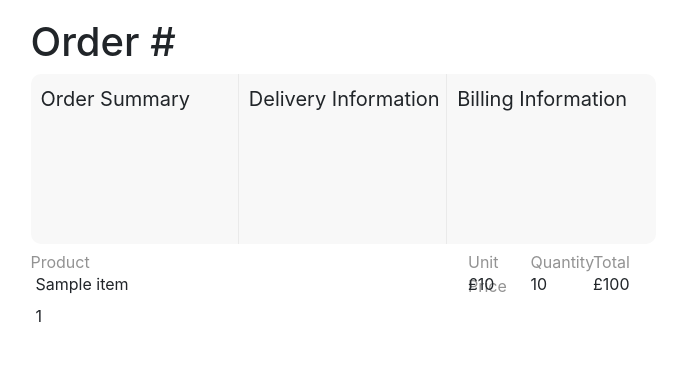
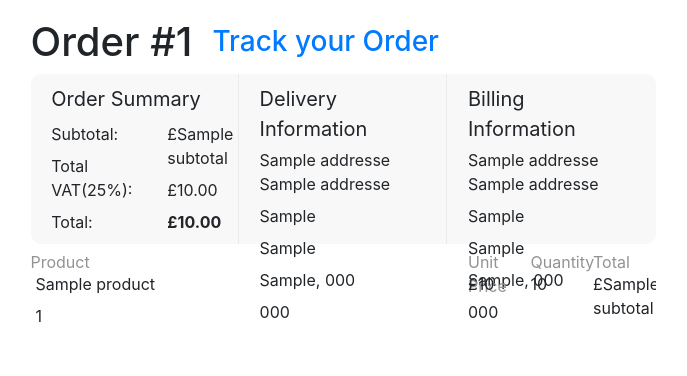
Before and after one commit to Redmorgan/advanced-development-assignment, a Python web app: template templates/orderView.html in a window 1280 px wide. Shown: the part 62-438 px from the top of the page, without its empty margins (297-984 px from the left). Run offline with Jinja, Linux system fonts and the light colour scheme; the template is opened without the code that fills it: most values are stand-ins (such as "Sample title", 1, 10 or a date in 2020); some libraries are stand-ins or nearby versions.

Commit message:
feat(order list): Orders now appear for both admins and users

```diff
--- a/templates/orderView.html
+++ b/templates/orderView.html
@@ -17,25 +17,91 @@
 
         {% endif %}
 
-        <h1>Order #</h1>
+        <div style="display: flex; flex-direction:row; align-items:center;">
+
+            <h1>Order #{{ order[0]['orderID'] }}</h1>
+
+            {% if order[0]['trackingURL'] != "unassigned" %}
+
+                <a href="{{ order[0]['trackingURL'] }}" style="margin-left:20px"><h3>Track your Order</h3></a>
+
+            {% endif %}
+
+        </div>
 
         <div id="orderDetailsContatiner" style="width:100%; height:25%; background-color: rgba(248, 248, 248, 1); border-radius: 10px; display: flex; flex-direction: row;">
 
             <div id="orderSummary" style="height:100%; width:calc(100%/3); border-right: 1px solid rgba(234,234,234,1);">
 
-                <label style="margin-top: 10px; margin-left: 10px; font-size:20px">Order Summary</label>
+                <div id="orderSummaryWrapper" style="height:100%; width:80%; margin-left:10%; margin-top: 10px;">
+
+                    <label style="font-size:20px">Order Summary</label>
+
+                    <div id="orderSummaryData" style="width:100%; height:70%; display:flex; flex-direction: row;">
+
+                        <div id="orderSummaryData_left" style="width:70%; height:100%; display: flex; justify-content: space-between; flex-direction: column;">
+
+                            <label>Subtotal:</label>
+
+                            <label>Total VAT(25%):</label>
+
+                            <label>Total:</label>
+
+                        </div>
+
+                        <div id="orderSummaryData_right" style="width:30%; height:100%; display: flex; justify-content: space-between; flex-direction: column;">
+
+                            <label>£{{ order[0]['billing']['subtotal'] }}</label>
+
+                            <label>£{{ '%0.2f' % order[0]['billing']['tax'] }}</label>
+
+                            <label style="font-weight:bold;">£{{ '%0.2f' % order[0]['billing']['total'] }}</label>
+
+                        </div>
+
+                    </div>
+
+                </div>
 
             </div>
 
             <div id="deliveryInformation" style="height:100%; width:calc(100%/3); border-right: 1px solid rgba(234,234,234,1);">
 
-                <label style="margin-top: 10px; margin-left: 10px; font-size:20px">Delivery Information</label>
+                <div id="orderSummaryWrapper" style="height:100%; width:80%; margin-left:10%; margin-top: 10px;">
+
+                    <label style="font-size:20px; margin-bottom: 4px;">Delivery Information</label>
+
+                    <div id="deliveryData" style="width:100%; height:70%; display:flex; flex-direction: row; justify-content: space-between; flex-direction: column;">
+
+                        <label>{{ order[0]['addresses']['d_firstName'] }} {{ order[0]['addresses']['d_lastName'] }}</label>
+                        <label>{{ order[0]['addresses']['d_ad1'] }}</label>
+                        <label>{{ order[0]['addresses']['d_ad2'] }}</label>
+                        <label>{{ order[0]['addresses']['d_city'] }}, {{ order[0]['addresses']['d_postcode'] }}</label>
+                        <label>{{ order[0]['addresses']['d_mobile'] }}</label>
+
+                    </div>
+
+                </div>
 
             </div>
 
             <div id="billingInformation" style="height:100%; width:calc(100%/3);">
 
-                <label style="margin-top: 10px; margin-left: 10px; font-size:20px">Billing Information</label>
+                <div id="orderSummaryWrapper" style="height:100%; width:80%; margin-left:10%; margin-top: 10px;">
+
+                    <label style="font-size:20px; margin-bottom: 4px;">Billing Information</label>
+
+                    <div id="billingData" style="width:100%; height:70%; display:flex; flex-direction: row; justify-content: space-between; flex-direction: column;">
+
+                        <label>{{ order[0]['addresses']['b_firstName'] }} {{ order[0]['addresses']['b_lastName'] }}</label>
+                        <label>{{ order[0]['addresses']['b_ad1'] }}</label>
+                        <label>{{ order[0]['addresses']['b_ad2'] }}</label>
+                        <label>{{ order[0]['addresses']['b_city'] }}, {{ order[0]['addresses']['b_postcode'] }}</label>
+                        <label>{{ order[0]['addresses']['b_mobile'] }}</label>
+
+                    </div>
+
+                </div>
 
             </div>
 
@@ -54,18 +120,18 @@
 
             <div id="orderContentsBody" style="width: 100%; height:95%; overflow-y: auto;">
 
-                {% for item in order %}
+                {% for item in order[0]['orderContents'] %}
 
                     <div id="orderItem_{{ item['id'] }}" style="width:100%; height:25%; display:flex; flex-direction: row; margin-bottom: 10px;">
 
                         <div id="orderItemLeft" style="height:100%; width: 70%; display:flex; flex-direction: row;">
 
-                            <img id="orderItemImg_{{ item['id'] }}" src="{{ item['productURL'] }}" alt="" style="height:100%; border-radius: 10px;">
+                            <img id="orderItemImg_{{ item['id'] }}" src="{{ item['product'][0]['productUrl'] }}" alt="" style="height:100%; border-radius: 10px;">
 
                             <div id="orderItemDetails_{{ item['id'] }}" style="display: flex; flex-direction: column; margin-left: 5px;">
 
-                                <label>{{ item['name'] }}</label>
-                                <label>{{ item['id'] }}</label>
+                                <label>{{ item['product'][0]['name'] }}</label>
+                                <label>{{ item['product'][0]['id'] }}</label>
 
                             </div>
 
@@ -73,9 +139,9 @@
 
                         <div id="orderItemCosts_{{ item['id'] }}" style="width: 30%; display:flex; flex-direction: row;">
 
-                            <label style="width:calc(100%/3)">£{{ item['price'] }}</label>
+                            <label style="width:calc(100%/3)">£{{ item['product'][0]['price'] }}</label>
                             <label style="width:calc(100%/3)">{{ item['quantity'] }}</label>
-                            <label style="width:calc(100%/3)">£{{ item['price'] *  item['quantity'] }}</label>
+                            <label style="width:calc(100%/3)">£{{ item['subtotal'] }}</label>
 
                         </div>
 
@@ -87,9 +153,11 @@
 
             {% if pageType == "admin" %}
 
-                <div style="width:100%; height:7%; display:flex; flex-direction: row; margin-top: 10px;">
+                <form style="width:100%; height:7%; display:flex; flex-direction: row; margin-top: 10px;" method="POST" action="/ordermanager/{{ order[0]['orderID'] }}/update">
 
-                    <select name="orderStatus" id="orderStatus" style="width:15%; height:100%; margin-right:1%; border-radius: 10px; outline:none; margin-left:73%">
+                    <input type="text" name="trackingURL" placeholder="Tracking URL" style = "width:30%; height:100%; border-radius: 5px; outline:none; padding-left:10px">
+
+                    <select name="orderStatus" id="orderStatus" style="width:15%; height:100%; margin-right:1%; margin-left:1%; border-radius: 5px; outline:none;">
 
                         <option>In progress</option>
                         <option>Completed</option>
@@ -97,9 +165,9 @@
 
                     </select>
 
-                    <button id="searchOrders" style="width:10%; height:100%; cursor: pointer; background-color: #0051BA; color:#FFDA1A; font-weight: bold; border:none; border-radius: 10px; outline:none; right:0;">UPDATE</button>
+                    <input type="submit" value="UPDATE" style="width:10%; height:100%; cursor: pointer; background-color: #0051BA; color:#FFDA1A; font-weight: bold; border:none; border-radius: 10px; outline:none; right:0;"/>
 
-                </div>
+                </form>
 
             {% endif %}
 
```
